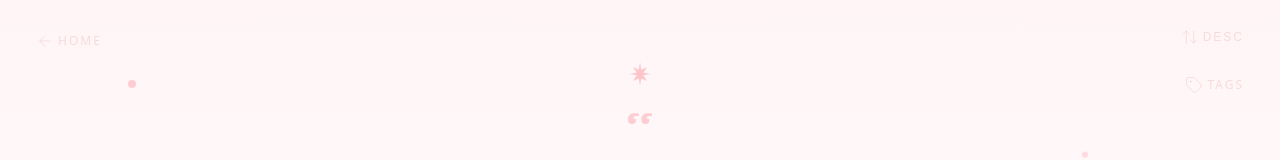
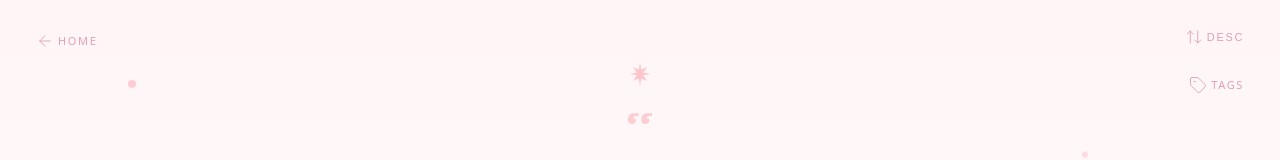
Before and after one commit to MY-Final/timeline, a React (Vite) app: page /timeline in a window 1280 px wide. Shown: the top 160 px of the page. Built offline with nearby package versions, Linux system fonts and the light colour scheme; a web font is replaced by a local one.

Commit message:
feat: 优化 hero-nav-btn 样式和交互，提升用户体验

```diff
--- a/src/App.css
+++ b/src/App.css
@@ -95,56 +95,80 @@
   padding: 4px 8px;
   background: transparent;
   border: none;
-  color: rgba(233, 180, 180, 0.4);
-  font-size: 12px;
-  letter-spacing: 2px;
-  font-weight: 400;
+  color: #e2a0b0;
+  font-size: 11px;
+  letter-spacing: 0.15em;
+  font-weight: 500;
+  text-transform: uppercase;
   text-decoration: none;
   cursor: pointer;
-  transition: color 0.3s ease, transform 0.3s ease;
+  outline: none;
+  transition: color 0.25s ease, transform 0.25s ease;
   z-index: 100;
   -webkit-font-smoothing: antialiased;
   -moz-osx-font-smoothing: grayscale;
+  -webkit-tap-highlight-color: transparent;
+  touch-action: manipulation;
 }
 
 .hero-nav-btn::after {
   content: '';
   position: absolute;
   bottom: 0;
-  left: 50%;
-  width: 0;
+  left: 0;
+  width: 100%;
   height: 1px;
-  background: rgba(233, 180, 180, 0.6);
-  transform: translateX(-50%) scaleX(0);
-  transform-origin: center;
-  transition: transform 0.3s ease;
+  background: #e2a0b0;
+  transform: scaleX(0);
+  transform-origin: left center;
+  transition: transform 0.25s ease;
 }
 
-.hero-nav-btn:hover::after {
-  width: 100%;
-  transform: translateX(-50%) scaleX(1);
+.hero-nav-btn:hover::after,
+.hero-nav-btn:focus-visible::after {
+  transform: scaleX(1);
 }
 
-.hero-nav-btn:hover {
+.hero-nav-btn:hover,
+.hero-nav-btn:focus-visible {
   background: none !important;
-  color: rgba(233, 180, 180, 1);
+  color: #fb7185;
   transform: translateY(-2px);
+}
+
+.hero-nav-btn:focus {
+  outline: none;
+}
+
+@media (hover: none) {
+  .hero-nav-btn:hover {
+    color: #e2a0b0;
+    transform: none;
+  }
+  .hero-nav-btn:hover::after {
+    transform: scaleX(0);
+  }
+  .hero-nav-btn:active {
+    color: #fb7185;
+  }
 }
 
 @media (prefers-color-scheme: dark) {
   .hero-nav-btn {
-    color: rgba(154, 112, 117, 0.4);
+    color: #9a6075;
   }
   .hero-nav-btn::after {
-    background: rgba(154, 112, 117, 0.6);
+    background: #9a6075;
   }
-  .hero-nav-btn:hover {
-    color: rgba(154, 112, 117, 1);
+  .hero-nav-btn:hover,
+  .hero-nav-btn:focus-visible {
+    color: #fb7185;
   }
 }
 
 @media (prefers-reduced-motion: reduce) {
   .hero-nav-btn { transition: none; transform: none !important; }
+  .hero-nav-btn::after { transition: none; }
 }
 
 /* ---------- Timeline main ---------- */
```
